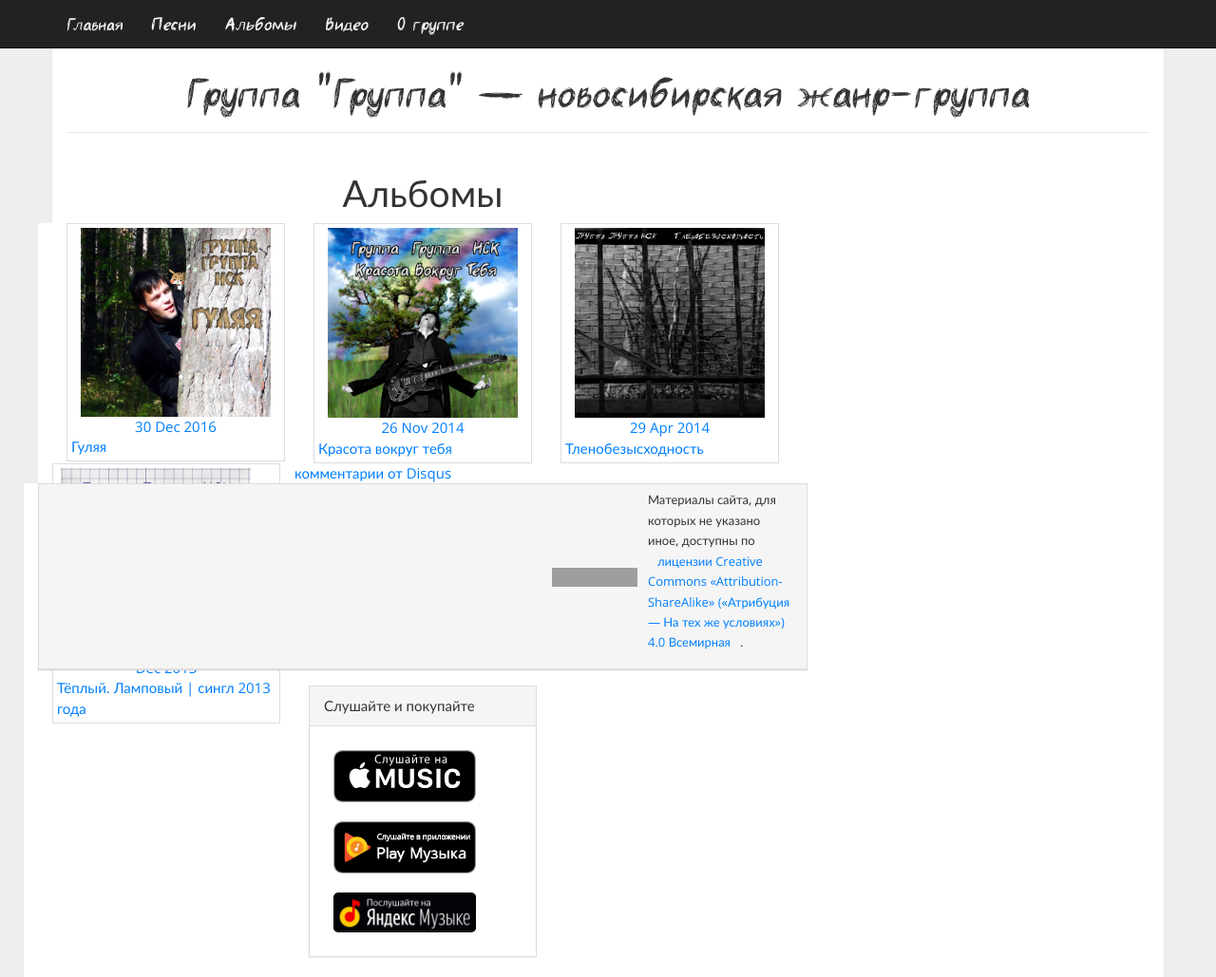
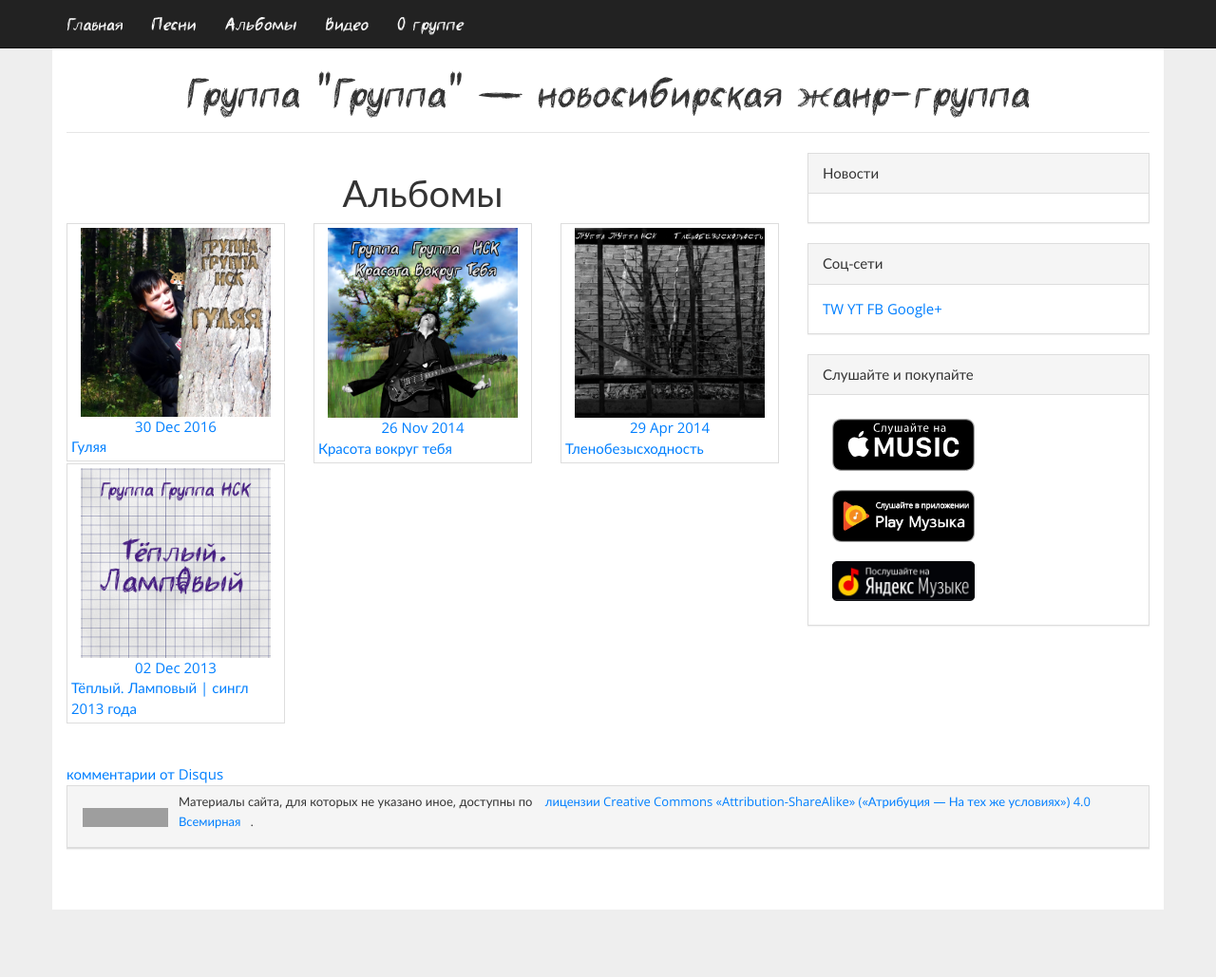
Before and after one commit to gruppa-gruppa-nsk/gruppa-gruppa-nsk.github.io, a Jekyll site: the page built from albums/index.html, in a window 1280 px wide and 1029 px high. Shown: the whole window at 95% size. Built offline with Jekyll 4.4.1, drawn with Linux system fonts in a browser that asks for light colours; comment, search, counter and statistics services are not loaded; grey boxes are pictures that could not be loaded.

Commit message:
== false

```diff
--- a/albums/index.html
+++ b/albums/index.html
@@ -16,7 +16,6 @@ title: Альбомы Группы
 		<div class="col-md-4">
 			<div class="img-thumbnail img-rounded">
 				<center>
-				<div id="counter-{{ counter }}-modul-{{ modul }}-{{ end_div }}"/>
 				<a href="{{ post.url }}">
 					<img src="/img/albums/preview/{{ post.image }}" width="200px"/>
 					{{ post.date | date_to_string }}<br>
@@ -31,8 +30,7 @@ title: Альбомы Группы
 			{% assign end_div = true %}
 		{% endif %}
 	{% endif %}
-	<div id="{{ end_div }}"/>
-	{% if forloop.last and !end_div %}
+	{% if forloop.last and end_div == false %}
 		</div>
 	{% endif %}
 {% endfor %}
```
